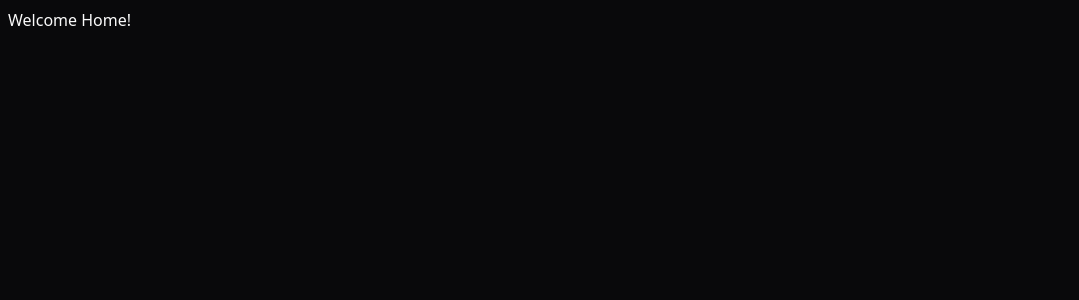
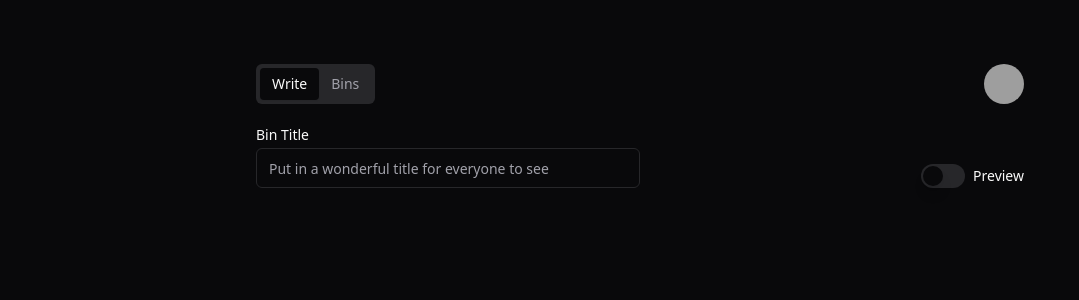
Before and after one commit to KFCYTTA/past3-frontend, a React (Vite) app: page / in a window 1280 px wide. Shown: the top 300 px of the page, without its empty margins (0-1079 px from the left). Built offline with nearby package versions, Linux system fonts and the light colour scheme; grey boxes are pictures that could not be loaded.

Commit message:
feat(home): partial slicing

```diff
--- a/index.html
+++ b/index.html
@@ -3,7 +3,7 @@
   <head>
     <meta charset="UTF-8" />
     <meta name="viewport" content="width=device-width" />
-    <title>Past3</title>
+    <title>past3</title>
     <base href="/" />
     <link rel="icon" href="/favicon.ico" />
   </head>
--- a/package.json
+++ b/package.json
@@ -12,9 +12,12 @@
   "dependencies": {
     "@eslint/js": "^9.5.0",
     "@hookform/resolvers": "^3.6.0",
+    "@radix-ui/react-avatar": "^1.0.4",
     "@radix-ui/react-icons": "^1.3.0",
     "@radix-ui/react-label": "^2.0.2",
     "@radix-ui/react-slot": "^1.0.2",
+    "@radix-ui/react-switch": "^1.0.3",
+    "@radix-ui/react-tabs": "^1.0.4",
     "@tanstack/react-router": "^1.38.1",
     "@tanstack/router-devtools": "^1.38.1",
     "@tanstack/router-vite-plugin": "^1.38.0",
@@ -23,6 +26,7 @@
     "class-variance-authority": "^0.7.0",
     "clsx": "^2.1.1",
     "eslint-plugin-react": "^7.34.2",
+    "ofetch": "^1.3.4",
     "react": "^18.3.1",
     "react-dom": "^18.3.1",
     "react-hook-form": "^7.52.0",
@@ -40,6 +44,7 @@
     "eslint": "^9.5.0",
     "postcss": "^8.4.38",
     "prettier": "^3.3.2",
+    "prettier-plugin-tailwindcss": "^0.6.4",
     "tailwindcss": "^3.4.4",
     "typescript": "^5.4.5",
     "vite": "^5.3.1"
--- /dev/null
+++ b/src/components/ui/avatar.tsx
@@ -0,0 +1,48 @@
+import * as React from "react"
+import * as AvatarPrimitive from "@radix-ui/react-avatar"
+
+import { cn } from "@/lib/utils"
+
+const Avatar = React.forwardRef<
+  React.ElementRef<typeof AvatarPrimitive.Root>,
+  React.ComponentPropsWithoutRef<typeof AvatarPrimitive.Root>
+>(({ className, ...props }, ref) => (
+  <AvatarPrimitive.Root
+    ref={ref}
+    className={cn(
+      "relative flex h-10 w-10 shrink-0 overflow-hidden rounded-full",
+      className
+    )}
+    {...props}
+  />
+))
+Avatar.displayName = AvatarPrimitive.Root.displayName
+
+const AvatarImage = React.forwardRef<
+  React.ElementRef<typeof AvatarPrimitive.Image>,
+  React.ComponentPropsWithoutRef<typeof AvatarPrimitive.Image>
+>(({ className, ...props }, ref) => (
+  <AvatarPrimitive.Image
+    ref={ref}
+    className={cn("aspect-square h-full w-full", className)}
+    {...props}
+  />
+))
+AvatarImage.displayName = AvatarPrimitive.Image.displayName
+
+const AvatarFallback = React.forwardRef<
+  React.ElementRef<typeof AvatarPrimitive.Fallback>,
+  React.ComponentPropsWithoutRef<typeof AvatarPrimitive.Fallback>
+>(({ className, ...props }, ref) => (
+  <AvatarPrimitive.Fallback
+    ref={ref}
+    className={cn(
+      "flex h-full w-full items-center justify-center rounded-full bg-muted",
+      className
+    )}
+    {...props}
+  />
+))
+AvatarFallback.displayName = AvatarPrimitive.Fallback.displayName
+
+export { Avatar, AvatarImage, AvatarFallback }
--- /dev/null
+++ b/src/components/ui/switch.tsx
@@ -0,0 +1,27 @@
+import * as React from "react"
+import * as SwitchPrimitives from "@radix-ui/react-switch"
+
+import { cn } from "@/lib/utils"
+
+const Switch = React.forwardRef<
+  React.ElementRef<typeof SwitchPrimitives.Root>,
+  React.ComponentPropsWithoutRef<typeof SwitchPrimitives.Root>
+>(({ className, ...props }, ref) => (
+  <SwitchPrimitives.Root
+    className={cn(
+      "peer inline-flex h-6 w-11 shrink-0 cursor-pointer items-center rounded-full border-2 border-transparent transition-colors focus-visible:outline-none focus-visible:ring-2 focus-visible:ring-ring focus-visible:ring-offset-2 focus-visible:ring-offset-background disabled:cursor-not-allowed disabled:opacity-50 data-[state=checked]:bg-primary data-[state=unchecked]:bg-input",
+      className
+    )}
+    {...props}
+    ref={ref}
+  >
+    <SwitchPrimitives.Thumb
+      className={cn(
+        "pointer-events-none block h-5 w-5 rounded-full bg-background shadow-lg ring-0 transition-transform data-[state=checked]:translate-x-5 data-[state=unchecked]:translate-x-0"
+      )}
+    />
+  </SwitchPrimitives.Root>
+))
+Switch.displayName = SwitchPrimitives.Root.displayName
+
+export { Switch }
--- /dev/null
+++ b/src/components/ui/tabs.tsx
@@ -0,0 +1,53 @@
+import * as React from "react"
+import * as TabsPrimitive from "@radix-ui/react-tabs"
+
+import { cn } from "@/lib/utils"
+
+const Tabs = TabsPrimitive.Root
+
+const TabsList = React.forwardRef<
+  React.ElementRef<typeof TabsPrimitive.List>,
+  React.ComponentPropsWithoutRef<typeof TabsPrimitive.List>
+>(({ className, ...props }, ref) => (
+  <TabsPrimitive.List
+    ref={ref}
+    className={cn(
+      "inline-flex h-10 items-center justify-center rounded-md bg-muted p-1 text-muted-foreground",
+      className
+    )}
+    {...props}
+  />
+))
+TabsList.displayName = TabsPrimitive.List.displayName
+
+const TabsTrigger = React.forwardRef<
+  React.ElementRef<typeof TabsPrimitive.Trigger>,
+  React.ComponentPropsWithoutRef<typeof TabsPrimitive.Trigger>
+>(({ className, ...props }, ref) => (
+  <TabsPrimitive.Trigger
+    ref={ref}
+    className={cn(
+      "inline-flex items-center justify-center whitespace-nowrap rounded-sm px-3 py-1.5 text-sm font-medium ring-offset-background transition-all focus-visible:outline-none focus-visible:ring-2 focus-visible:ring-ring focus-visible:ring-offset-2 disabled:pointer-events-none disabled:opacity-50 data-[state=active]:bg-background data-[state=active]:text-foreground data-[state=active]:shadow-sm",
+      className
+    )}
+    {...props}
+  />
+))
+TabsTrigger.displayName = TabsPrimitive.Trigger.displayName
+
+const TabsContent = React.forwardRef<
+  React.ElementRef<typeof TabsPrimitive.Content>,
+  React.ComponentPropsWithoutRef<typeof TabsPrimitive.Content>
+>(({ className, ...props }, ref) => (
+  <TabsPrimitive.Content
+    ref={ref}
+    className={cn(
+      "mt-2 ring-offset-background focus-visible:outline-none focus-visible:ring-2 focus-visible:ring-ring focus-visible:ring-offset-2",
+      className
+    )}
+    {...props}
+  />
+))
+TabsContent.displayName = TabsPrimitive.Content.displayName
+
+export { Tabs, TabsList, TabsTrigger, TabsContent }
--- a/src/routes/index.lazy.tsx
+++ b/src/routes/index.lazy.tsx
@@ -1,3 +1,8 @@
+import { Avatar, AvatarFallback, AvatarImage } from "@/components/ui/avatar"
+import { Input } from "@/components/ui/input"
+import { Label } from "@/components/ui/label"
+import { Switch } from "@/components/ui/switch"
+import { Tabs, TabsContent, TabsList, TabsTrigger } from "@/components/ui/tabs"
 import { createLazyFileRoute } from "@tanstack/react-router"
 
 export const Route = createLazyFileRoute("/")({
@@ -6,8 +11,42 @@ export const Route = createLazyFileRoute("/")({
 
 function Index() {
   return (
-    <div className="p-2">
-      <h3>Welcome Home!</h3>
+    <div className="mx-auto max-w-[800px] px-4 py-16">
+      <Tabs defaultValue="write">
+        <div className="grid gap-4">
+          <nav className="flex items-center justify-between">
+            <TabsList>
+              <TabsTrigger value="write">Write</TabsTrigger>
+              <TabsTrigger value="bins">Bins</TabsTrigger>
+            </TabsList>
+
+            <Avatar>
+              <AvatarImage src="https://github.com/rsamudragawang.png" />
+              <AvatarFallback>RS</AvatarFallback>
+            </Avatar>
+          </nav>
+
+          <TabsContent value="write">
+            <div className="flex items-end justify-between">
+              <div className="grid w-full max-w-sm items-center gap-1.5">
+                <Label htmlFor="email">Bin Title</Label>
+                <Input
+                  type="email"
+                  id="email"
+                  placeholder="Put in a wonderful title for everyone to see"
+                />
+              </div>
+
+              <div className="flex items-center gap-2">
+                <Switch id="switch-preview" />
+                <Label htmlFor="switch-preview">Preview</Label>
+              </div>
+            </div>
+          </TabsContent>
+
+          <TabsContent value="bins">Change your bins here.</TabsContent>
+        </div>
+      </Tabs>
     </div>
   )
 }
```
Also changed, not shown: 2 other files (tests, documents, lock files or other folders).
